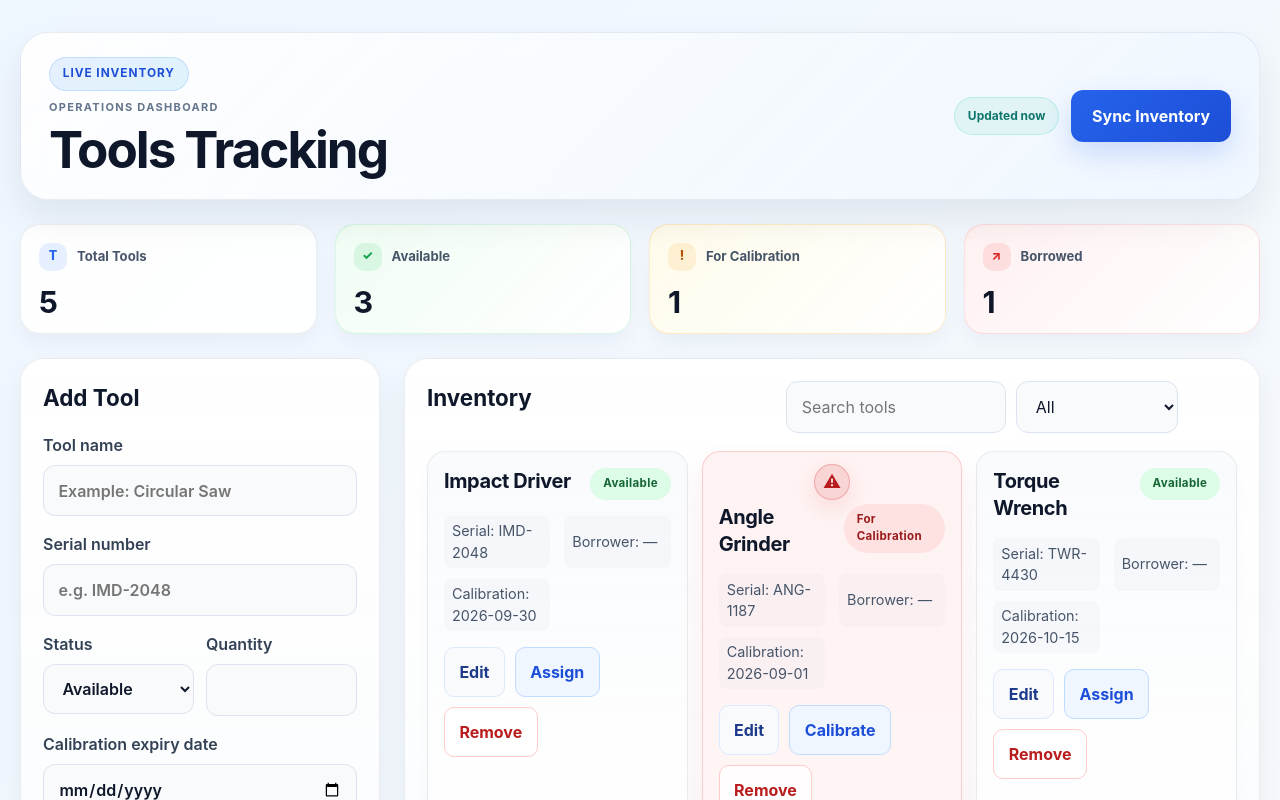
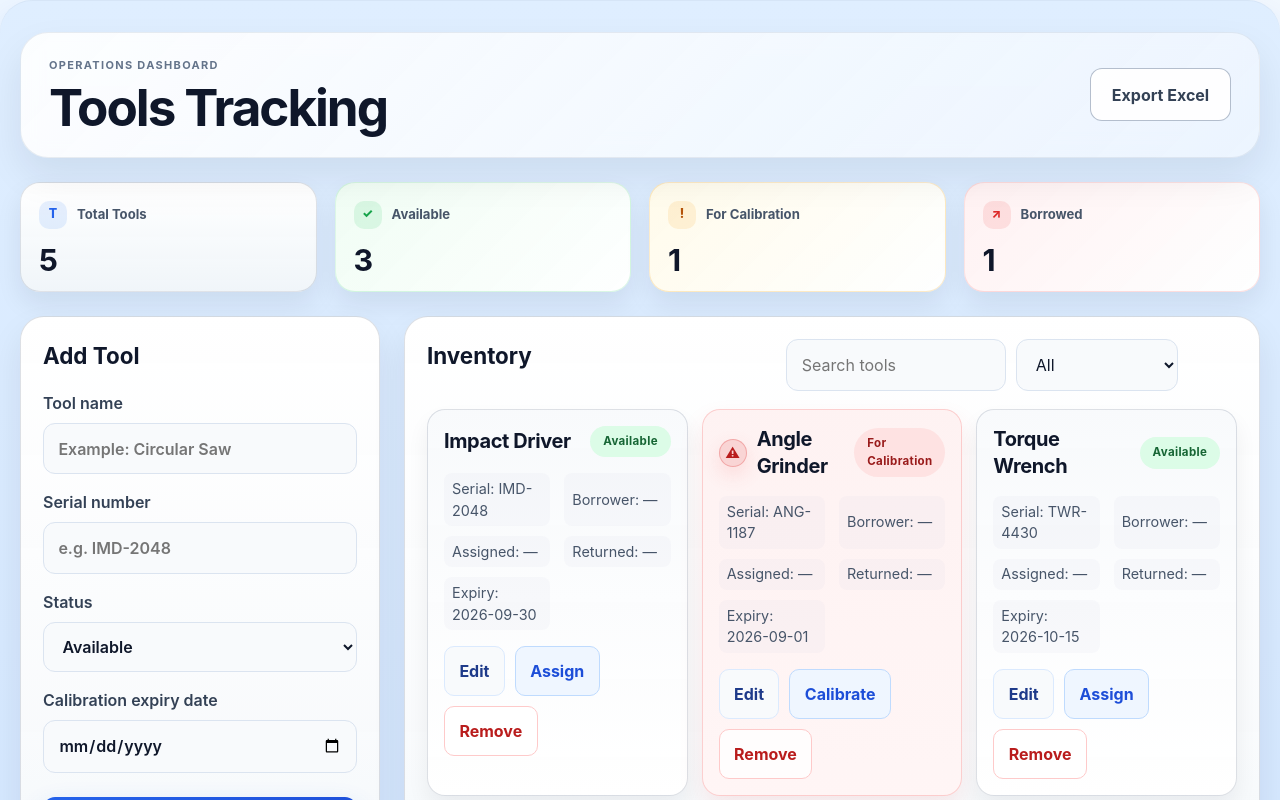
Before and after one commit to rybal007/tools-tracking-beta, a React (Vite) app: page / in a window 1280 px wide. Shown: the top 800 px of the page. Built offline with nearby package versions, Linux system fonts and the light colour scheme.

Commit message:
tools track beta v1.13

```diff
--- a/src/App.css
+++ b/src/App.css
@@ -2,6 +2,9 @@
   max-width: 1280px;
   margin: 0 auto;
   padding: 32px 20px 48px;
+  background: linear-gradient(180deg, #dfeeff 0%, #cfe4ff 100%);
+  border-radius: 32px;
+  box-shadow: inset 0 1px 0 rgba(148, 163, 184, 0.12), 0 18px 36px rgba(59, 130, 246, 0.18);
 }
 
 .topbar {
@@ -109,11 +112,11 @@
   display: flex;
   flex-direction: column;
   justify-content: space-between;
-  background: rgba(255, 255, 255, 0.9);
-  border: 1px solid rgba(148, 163, 184, 0.18);
+  background: linear-gradient(180deg, rgba(255, 255, 255, 0.98), rgba(241, 245, 249, 0.96));
+  border: 1px solid rgba(100, 116, 139, 0.2);
   border-radius: 20px;
   padding: 18px 18px 16px;
-  box-shadow: 0 10px 20px rgba(15, 23, 42, 0.04);
+  box-shadow: 0 12px 26px rgba(15, 23, 42, 0.08);
 }
 
 .stat-card strong {
@@ -185,11 +188,11 @@
 }
 
 .panel {
-  background: linear-gradient(180deg, rgba(255, 255, 255, 0.98), rgba(248, 250, 252, 0.95));
-  border: 1px solid rgba(148, 163, 184, 0.18);
+  background: linear-gradient(180deg, rgba(255, 255, 255, 1), rgba(241, 245, 249, 0.96));
+  border: 1px solid rgba(100, 116, 139, 0.22);
   border-radius: 24px;
   padding: 22px;
-  box-shadow: 0 14px 30px rgba(15, 23, 42, 0.055);
+  box-shadow: 0 16px 34px rgba(15, 23, 42, 0.08);
 }
 
 .panel h2 {
@@ -281,11 +284,11 @@
   display: flex;
   flex-direction: column;
   min-height: 180px;
-  border: 1px solid rgba(148, 163, 184, 0.2);
-  background: linear-gradient(180deg, rgba(248, 250, 252, 0.92), rgba(255, 255, 255, 0.96));
+  border: 1px solid rgba(100, 116, 139, 0.22);
+  background: linear-gradient(180deg, rgba(248, 250, 252, 0.98), rgba(255, 255, 255, 1));
   border-radius: 18px;
   padding: 16px;
-  box-shadow: 0 8px 18px rgba(15, 23, 42, 0.02);
+  box-shadow: 0 12px 22px rgba(15, 23, 42, 0.06);
   transition: transform 0.2s ease, box-shadow 0.2s ease, border-color 0.2s ease;
 }
 
@@ -296,41 +299,39 @@
 }
 
 .tool-item.for-calibration {
-  position: relative;
   border-color: rgba(239, 68, 68, 0.22);
   background: linear-gradient(180deg, rgba(254, 242, 242, 0.98), rgba(255, 245, 245, 0.98));
   box-shadow: 0 12px 24px rgba(239, 68, 68, 0.1);
 }
 
-.tool-item.for-calibration::before {
-  content: '⚠';
-  position: absolute;
-  top: 12px;
-  left: 50%;
-  transform: translateX(-50%);
+.tool-title-group {
+  display: flex;
+  align-items: center;
+  gap: 10px;
+  min-width: 0;
+}
+
+.tool-warning-icon {
   display: inline-flex;
   align-items: center;
   justify-content: center;
-  width: 34px;
-  height: 34px;
+  width: 28px;
+  height: 28px;
+  flex-shrink: 0;
   border-radius: 50%;
   background: rgba(220, 38, 38, 0.14);
   border: 1px solid rgba(220, 38, 38, 0.26);
   color: #b91c1c;
-  font-size: 1.1rem;
+  font-size: 0.9rem;
   font-weight: 800;
   box-shadow: 0 8px 20px rgba(239, 68, 68, 0.14);
-}
-
-.tool-item.for-calibration .tool-main {
-  padding-top: 36px;
 }
 
 .tool-main {
   display: flex;
   justify-content: space-between;
   gap: 12px;
-  align-items: flex-start;
+  align-items: center;
 }
 
 .tool-category {
@@ -370,8 +371,8 @@
 }
 
 .status-badge.borrowed {
-  background: #fee2e2;
-  color: #991b1b;
+  background: #fef3c7;
+  color: #92400e;
 }
 
 .tool-meta {
--- a/src/App.jsx
+++ b/src/App.jsx
@@ -4,14 +4,30 @@ import './App.css'
 const STORAGE_KEY = 'tools-tracking-project'
 
 const initialTools = [
-  { id: 1, name: 'Impact Driver', quantity: 2, serialNumber: 'IMD-2048', status: 'Available', borrower: '', calibrationDate: '2026-09-30' },
-  { id: 2, name: 'Angle Grinder', quantity: 1, serialNumber: 'ANG-1187', status: 'For Calibration', borrower: '', calibrationDate: '2026-09-01' },
-  { id: 3, name: 'Torque Wrench', quantity: 3, serialNumber: 'TWR-4430', status: 'Available', borrower: '', calibrationDate: '2026-10-15' },
-  { id: 4, name: 'Laser Level', quantity: 1, serialNumber: 'LLV-8125', status: 'Borrowed', borrower: 'A. Gomez', calibrationDate: '2026-09-15' },
-  { id: 5, name: 'Drill Set', quantity: 4, serialNumber: 'DRL-5521', status: 'Available', borrower: '', calibrationDate: '2026-11-05' },
+  { id: 1, name: 'Impact Driver', quantity: 2, serialNumber: 'IMD-2048', status: 'Available', borrower: '', calibrationDate: '2026-09-30', assignedAt: '', returnedAt: '' },
+  { id: 2, name: 'Angle Grinder', quantity: 1, serialNumber: 'ANG-1187', status: 'For Calibration', borrower: '', calibrationDate: '2026-09-01', assignedAt: '', returnedAt: '' },
+  { id: 3, name: 'Torque Wrench', quantity: 3, serialNumber: 'TWR-4430', status: 'Available', borrower: '', calibrationDate: '2026-10-15', assignedAt: '', returnedAt: '' },
+  { id: 4, name: 'Laser Level', quantity: 1, serialNumber: 'LLV-8125', status: 'Borrowed', borrower: 'A. Gomez', calibrationDate: '2026-09-15', assignedAt: '2026-09-09T10:30:00', returnedAt: '' },
+  { id: 5, name: 'Drill Set', quantity: 4, serialNumber: 'DRL-5521', status: 'Available', borrower: '', calibrationDate: '2026-11-05', assignedAt: '', returnedAt: '' },
 ]
 
 const statusOptions = ['All', 'Available', 'For Calibration', 'Borrowed']
+
+const formatDateTime = (value) => {
+  if (!value) {
+    return '—'
+  }
+
+  const date = new Date(value)
+  if (Number.isNaN(date.getTime())) {
+    return value
+  }
+
+  return new Intl.DateTimeFormat('en-US', {
+    dateStyle: 'short',
+    timeStyle: 'short',
+  }).format(date)
+}
 
 const emptyForm = {
   name: '',
@@ -116,6 +132,8 @@ function App() {
         status: nextStatus,
         calibrationDate: form.calibrationDate || '',
         borrower: nextStatus === 'Borrowed' ? form.borrower || '' : '',
+        assignedAt: nextStatus === 'Borrowed' ? new Date().toISOString() : '',
+        returnedAt: nextStatus === 'Borrowed' ? '' : '',
       },
       ...currentTools,
     ])
@@ -131,6 +149,8 @@ function App() {
               ...tool,
               status: nextStatus,
               borrower: nextStatus === 'Borrowed' ? tool.borrower || '' : '',
+              assignedAt: nextStatus === 'Borrowed' ? tool.assignedAt || new Date().toISOString() : tool.assignedAt,
+              returnedAt: nextStatus === 'Borrowed' ? '' : new Date().toISOString(),
             }
           : tool,
       ),
@@ -150,6 +170,8 @@ function App() {
       return
     }
 
+    const now = new Date().toISOString()
+
     setTools((currentTools) =>
       currentTools.map((tool) =>
         tool.id === assignModal.toolId
@@ -157,6 +179,8 @@ function App() {
               ...tool,
               status: 'Borrowed',
               borrower: assignModal.borrower.trim(),
+              assignedAt: now,
+              returnedAt: '',
             }
           : tool,
       ),
@@ -166,6 +190,8 @@ function App() {
   }
 
   const returnTool = (id) => {
+    const now = new Date().toISOString()
+
     setTools((currentTools) =>
       currentTools.map((tool) =>
         tool.id === id
@@ -173,6 +199,7 @@ function App() {
               ...tool,
               status: 'Available',
               borrower: '',
+              returnedAt: now,
             }
           : tool,
       ),
@@ -192,6 +219,8 @@ function App() {
       return
     }
 
+    const now = new Date().toISOString()
+
     setTools((currentTools) =>
       currentTools.map((tool) =>
         tool.id === calibrationModal.toolId
@@ -200,6 +229,7 @@ function App() {
               status: 'Available',
               borrower: '',
               calibrationDate: calibrationModal.calibrationDate,
+              returnedAt: now,
             }
           : tool,
       ),
@@ -245,6 +275,8 @@ function App() {
             ? 'Borrowed'
             : 'Available'
 
+        const now = new Date().toISOString()
+
         return {
           ...tool,
           name: editModal.name.trim(),
@@ -252,6 +284,8 @@ function App() {
           calibrationDate: editModal.calibrationDate || '',
           status: nextStatus,
           borrower: nextStatus === 'Borrowed' ? tool.borrower || '' : '',
+          assignedAt: nextStatus === 'Borrowed' ? tool.assignedAt || now : tool.assignedAt,
+          returnedAt: nextStatus === 'Borrowed' ? '' : now,
         }
       }),
     )
@@ -263,18 +297,48 @@ function App() {
     setTools((currentTools) => currentTools.filter((tool) => tool.id !== id))
   }
 
+  const exportToExcel = () => {
+    const rows = filteredTools.length > 0 ? filteredTools : tools
+
+    const header = ['Name', 'Quantity', 'Serial Number', 'Status', 'Borrower', 'Expiry Date']
+    const csvRows = rows.map((tool) => [
+      tool.name,
+      tool.quantity ?? 1,
+      tool.serialNumber || '',
+      tool.status,
+      tool.borrower || '',
+      tool.calibrationDate || '',
+    ])
+
+    const csvContent = [header, ...csvRows]
+      .map((row) =>
+        row
+          .map((value) => `"${String(value).replace(/"/g, '""')}"`)
+          .join(','),
+      )
+      .join('\n')
+
+    const blob = new Blob([csvContent], { type: 'application/vnd.ms-excel;charset=utf-8;' })
+    const url = URL.createObjectURL(blob)
+    const link = document.createElement('a')
+    link.href = url
+    link.download = 'tools-export.csv'
+    document.body.appendChild(link)
+    link.click()
+    document.body.removeChild(link)
+    URL.revokeObjectURL(url)
+  }
+
   return (
     <div className="app-shell">
       <header className="topbar">
         <div className="title-block">
-          <span className="header-pill">Live inventory</span>
           <p className="eyebrow">Operations dashboard</p>
           <h1>Tools Tracking</h1>
         </div>
         <div className="topbar-actions">
-          <span className="mini-indicator">Updated now</span>
-          <button type="button" className="primary-button">
-            Sync Inventory
+          <button type="button" className="secondary-button" onClick={exportToExcel}>
+            Export Excel
           </button>
         </div>
       </header>
@@ -334,7 +398,6 @@ function App() {
               />
             </label>
 
-            <div className="two-column">
             <label>
               Status
               <select
@@ -346,17 +409,6 @@ function App() {
                 <option>Borrowed</option>
               </select>
             </label>
-
-              <label>
-                Quantity
-                <input
-                  type="number"
-                  min="1"
-                  value={form.quantity}
-                  onChange={(event) => setForm({ ...form, quantity: event.target.value })}
-                />
-              </label>
-            </div>
 
             <label>
               Calibration expiry date
@@ -408,7 +460,8 @@ function App() {
                   className={`tool-item ${tool.status === 'For Calibration' ? 'for-calibration' : ''}`}
                 >
                   <div className="tool-main">
-                    <div>
+                    <div className="tool-title-group">
+                      {tool.status === 'For Calibration' && <span className="tool-warning-icon">⚠</span>}
                       <h3>{tool.name}</h3>
                     </div>
                     <span className={`status-badge ${tool.status.toLowerCase().replace(/\s+/g, '-')}`}>
@@ -419,7 +472,9 @@ function App() {
                   <div className="tool-meta">
                     <span>Serial: {tool.serialNumber || '—'}</span>
                     <span>Borrower: {tool.borrower || '—'}</span>
-                    <span>Calibration: {tool.calibrationDate || '—'}</span>
+                    <span>Assigned: {formatDateTime(tool.assignedAt)}</span>
+                    <span>Returned: {formatDateTime(tool.returnedAt)}</span>
+                    <span>Expiry: {tool.calibrationDate || '—'}</span>
                   </div>
 
                   <div className="tool-actions">
```
Lines whose indentation alone changed are shown as unchanged.
